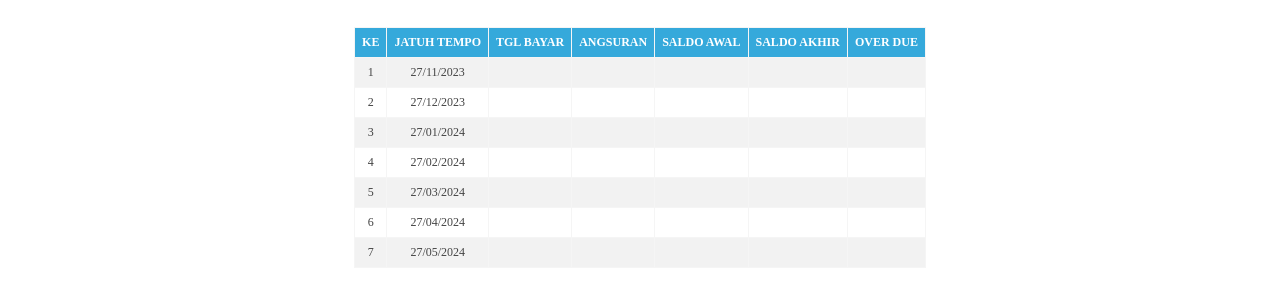
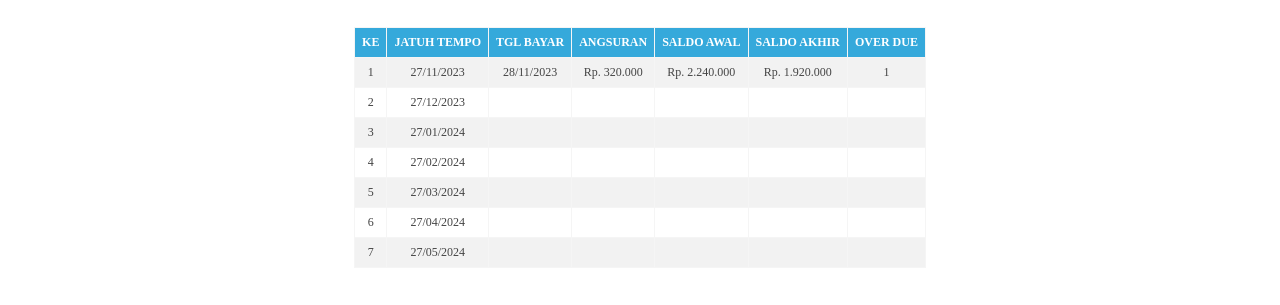
Before and after one commit to TejaLesmana1/Data-Nasabah, a plain HTML site: page index.html in a window 1280 px wide. Shown: the part 141-446 px from the top of the page. Drawn offline with Linux system fonts and the light colour scheme.

Commit message:
Update index.html
angsuran ke1

```diff
--- a/index.html
+++ b/index.html
@@ -53,11 +53,11 @@
         <tr>
           <td>1</td>
           <td>27/11/2023</td>
-          <td></td>
-          <td></td>
-          <td></td>
-          <td></td>
-          <td></td>
+          <td>28/11/2023</td>
+          <td>Rp. 320.000</td>
+          <td>Rp. 2.240.000</td>
+          <td>Rp. 1.920.000</td>
+          <td>1</td>
         </tr>
         <tr>
           <td>2</td>
```
